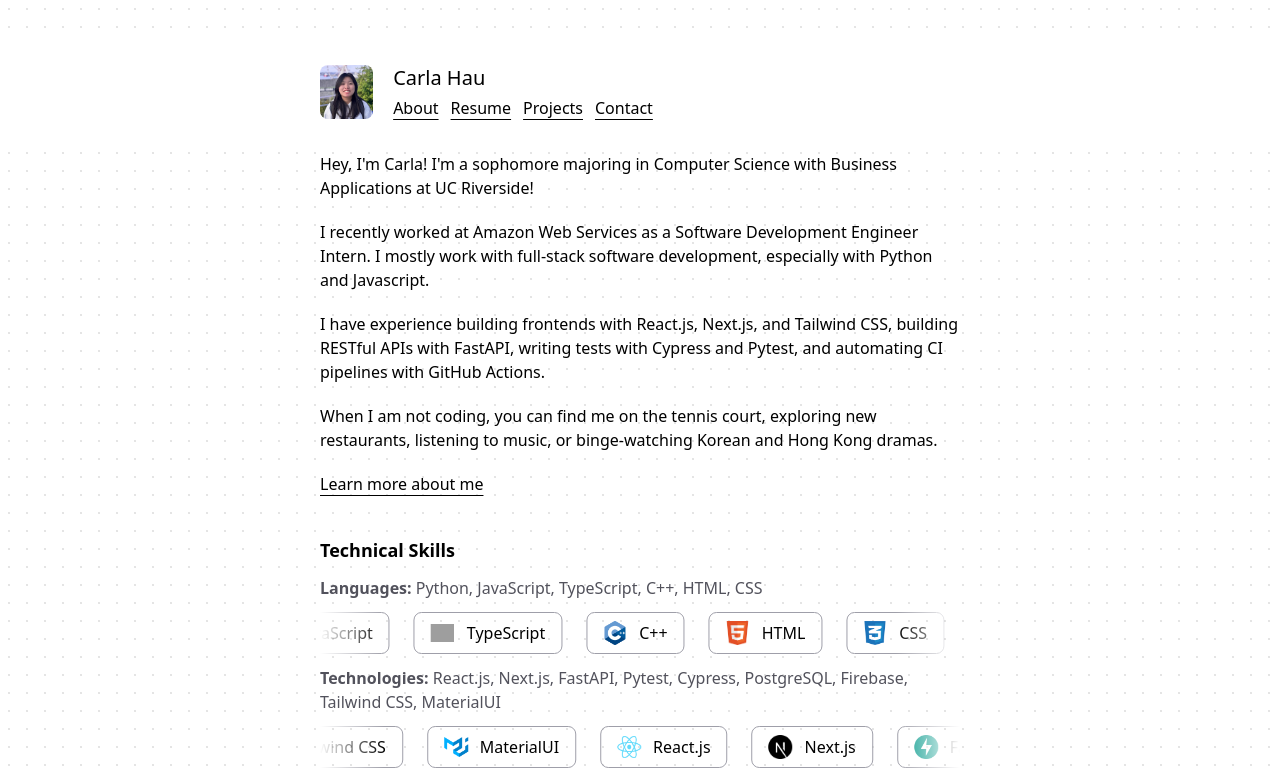
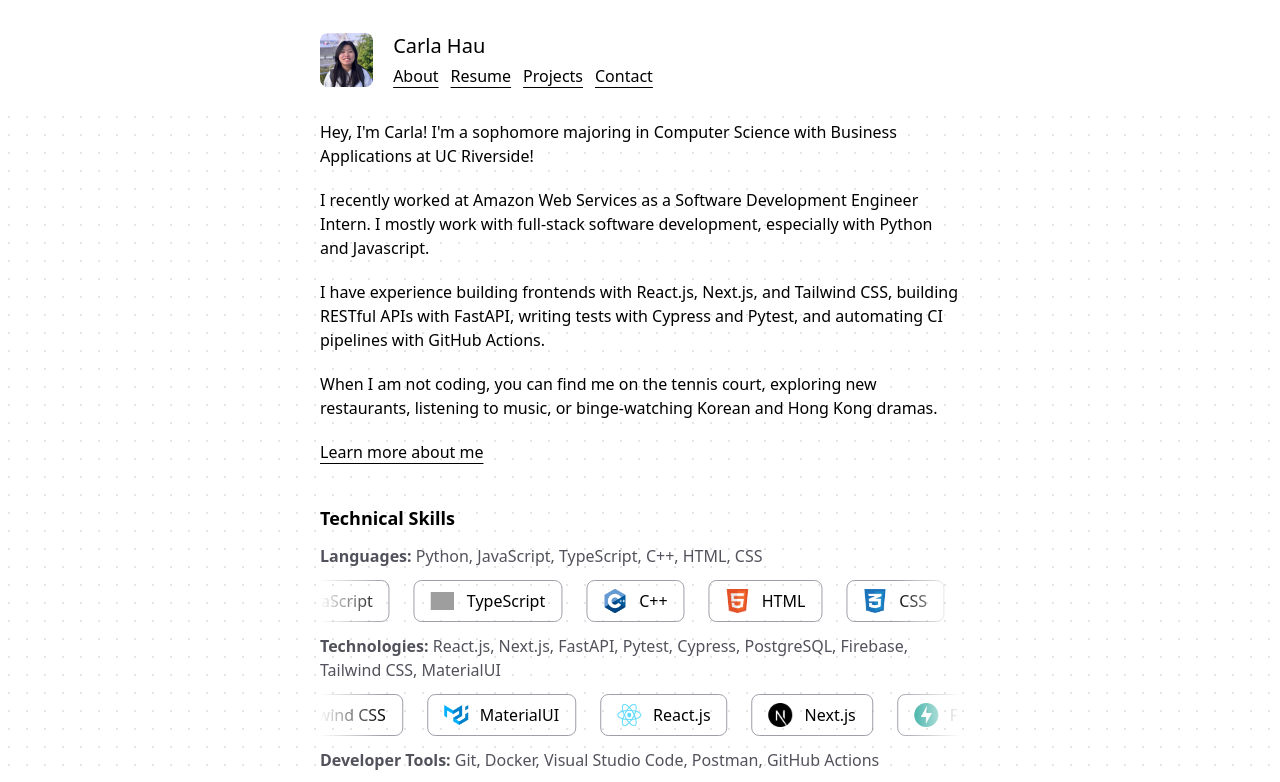
Before and after one commit to carlahauu/Portfolio-v3, a Next.js app: page / in a window 1280 px wide. Shown: the top 782 px of the page. Built offline with nearby package versions, Linux system fonts and the light colour scheme; grey boxes are pictures that could not be loaded; some icons are missing.

Commit message:
style: Remove margin on top of navbar. Adjust padding on all pages accordingly.

```diff
--- a/app/about-me/page.tsx
+++ b/app/about-me/page.tsx
@@ -147,7 +147,7 @@
 export default function AboutMe() {
   return (
     <div className="flex min-h-screen items-center justify-center font-sans">
-      <main className="space-y-10 flex flex-col min-h-screen md:w-[50%] w-[90%] py-38">
+      <main className="space-y-10 flex flex-col min-h-screen md:w-[50%] w-[90%] py-30">
         <h1 className="font-semibold">A bit more about myself</h1>
         <div>
           <h2>Tennis</h2>
--- a/app/contact/page.tsx
+++ b/app/contact/page.tsx
@@ -36,7 +36,7 @@
 
   return (
     <div className="flex min-h-screen items-center justify-center font-sans">
-      <main className="space-y-8 flex flex-col min-h-screen md:w-[50%] w-[90%] py-38">
+      <main className="space-y-8 flex flex-col min-h-screen md:w-[50%] w-[90%] py-30">
         <div className="space-y-2">
           <h1 className="text-xl font-semibold">Happy to connect!</h1>
           <p className="text-zinc-600">
--- a/app/page.tsx
+++ b/app/page.tsx
@@ -67,7 +67,7 @@
 export default function Home() {
   return (
     <div className="flex min-h-screen items-center justify-center font-sans">
-      <main className="space-y-10 flex flex-col min-h-screen md:w-[50%] w-[90%] py-38">
+      <main className="space-y-10 flex flex-col min-h-screen md:w-[50%] w-[90%] py-30">
         <div className="space-y-5">
           <p>
             Hey, I'm Carla! I'm a sophomore majoring in Computer Science with
--- a/app/projects/page.tsx
+++ b/app/projects/page.tsx
@@ -34,7 +34,7 @@
 
   return (
     <div className="flex min-h-screen items-center justify-center font-sans">
-      <main className="space-y-10 flex flex-col min-h-screen md:w-[50%] w-[90%] mt-38">
+      <main className="space-y-10 flex flex-col min-h-screen md:w-[50%] w-[90%] mt-30">
         <div className="flex">
           <SearchIcon className="absolute ml-4 mt-3.5 text-zinc-400" />
           <input
--- a/app/ui/Navbar.tsx
+++ b/app/ui/Navbar.tsx
@@ -6,7 +6,7 @@
 
 export default function Navbar() {
   return (
-    <div className="fixed w-full justify-center items-center flex mt-10 bg-white py-3 z-50">
+    <div className="fixed w-full justify-center items-center flex mt-2 bg-white py-3 z-50">
       <nav className="z-50 md:w-[50%] w-[90%] py-3 rounded-md">
         <div className="flex items-center space-x-5">
           <Link
```
